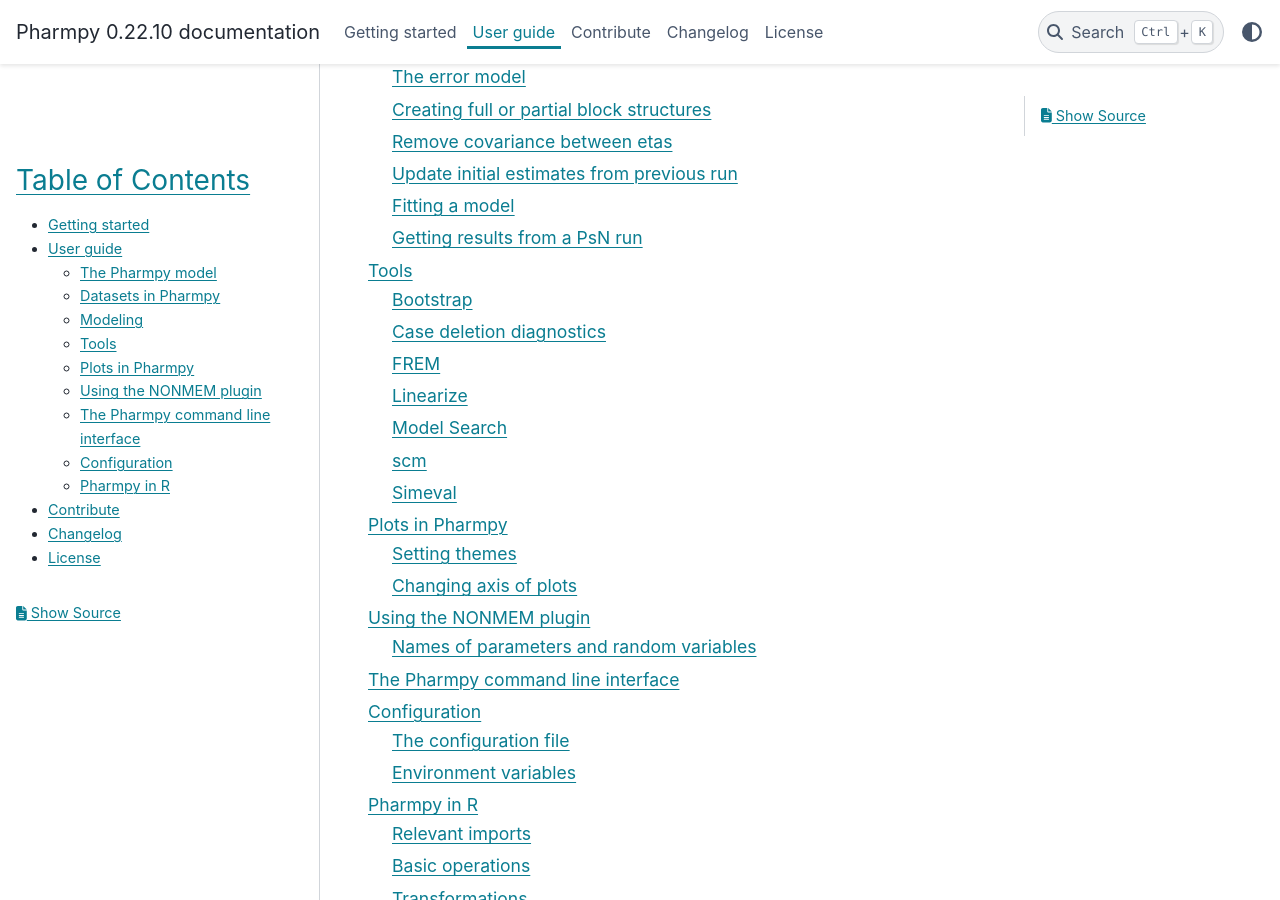
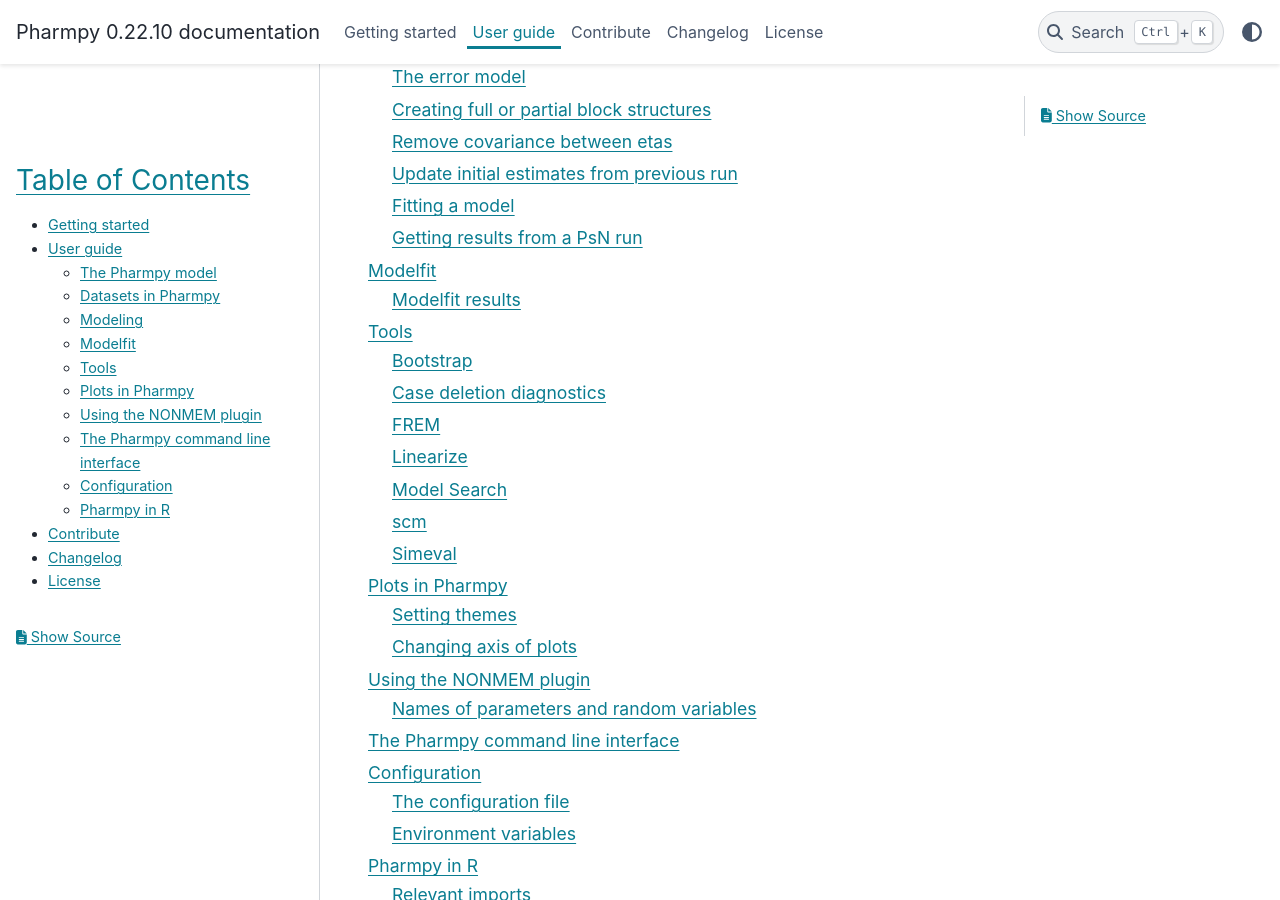
Before and after one commit to pharmpy/pharmpy, a Sphinx documentation site: the page built from docs/user_guide.rst, in a window 1280 px wide and 900 px high, scrolled down 1008 px. Built offline with Sphinx 7.4.7 and the PyData theme 0.15.4, drawn with Linux system fonts in a browser that asks for light colours; pages that are not in the unit, such as notebooks, are missing from menus; some of the changed lines change nothing that is shown.

Commit message:
Create modelfit_results documentation

```diff
--- /dev/null
+++ b/docs/modelfit.rst
@@ -0,0 +1,160 @@
+========
+Modelfit
+========
+
+Pharmpy can retrieve results from a NONMEM run.
+
+.. math::
+
+~~~~~~~~~~~~~~~~
+Modelfit results
+~~~~~~~~~~~~~~~~
+
+Final OFV
+~~~~~~~~~
+
+The final OFV is available in `ofv`:
+
+.. jupyter-execute::
+
+    from pharmpy.modeling import read_model
+
+    model = read_model('tests/testdata/nonmem/pheno_real.mod')
+    model.modelfit_results.ofv
+
+
+Parameter summary
+~~~~~~~~~~~~~~~~~
+
+A summary of final parameter estimates, standard errors and relative standard errors
+
+.. jupyter-execute::
+
+    model.modelfit_results.parameter_summary()
+
+Parameter estimates
+~~~~~~~~~~~~~~~~~~~
+
+The `parameter_estimates` series contains the final estimates of all estimated parameters.
+
+.. jupyter-execute::
+
+    model.modelfit_results.parameter_estimates
+
+It is also possible to get the parameters with all variability parameters as standard deviations or correlations.
+
+.. jupyter-execute::
+
+   model.modelfit_results.parameter_estimates_sdcorr
+
+Standard errors of parameter estimates
+~~~~~~~~~~~~~~~~~~~~~~~~~~~~~~~~~~~~~~
+
+The standard errors of the parameter estimates are in the `standard_errors` series.
+
+.. jupyter-execute::
+
+    model.modelfit_results.standard_errors
+
+Or in `standard_errors_sdcorr` with variability parameters as standard deviations or correlations.
+
+.. jupyter-execute::
+
+    model.modelfit_results.standard_errors_sdcorr
+
+Relative standard errors of parameter estimates
+~~~~~~~~~~~~~~~~~~~~~~~~~~~~~~~~~~~~~~~~~~~~~~~
+
+The relative standard errors of the parameter estimates
+
+
+.. jupyter-execute::
+
+    model.modelfit_results.relative_standard_errors
+
+Covariance matrix
+~~~~~~~~~~~~~~~~~
+
+The covariance matrix for all estimated parameters
+
+.. jupyter-execute::
+
+    model.modelfit_results.covariance_matrix
+
+Correlation Matrix
+~~~~~~~~~~~~~~~~~~
+
+The correlation matrix for all estimated parameters.
+
+.. note::
+    Note to NONMEM users. This is a proper correlation matrix meaning that diagonal elements are 1.
+    Standard errors can be retrieved from `standard_errors`.
+
+.. jupyter-execute::
+
+    model.modelfit_results.correlation_matrix
+
+Information Matrix
+~~~~~~~~~~~~~~~~~~
+
+The information matrix for all estimated parameters. This is the inverse of the covariance matrix.
+
+.. jupyter-execute::
+
+    model.modelfit_results.information_matrix
+
+Indiviudal OFV
+~~~~~~~~~~~~~~
+
+The OFV for each individual or `iOFV` is in the `individual_ofv` series.
+
+.. jupyter-execute::
+
+    model.modelfit_results.individual_ofv
+
+Predictions
+~~~~~~~~~~~
+
+Different predictions can be found in `predictions`
+
+.. jupyter-execute::
+
+    model.modelfit_results.predictions
+
+Residuals
+~~~~~~~~~
+
+Different residual metrics can be found in `residuals`
+
+.. jupyter-execute::
+
+    model.modelfit_results.residuals
+
+Individual estimates
+~~~~~~~~~~~~~~~~~~~~
+
+Individual estimates (or EBEs)
+
+.. jupyter-execute::
+
+    model.modelfit_results.individual_estimates
+
+Uncertainty for the individual estimates can be found in `individual_estimates_covariance`, which is a series of covariance matrices for each individual.
+
+.. jupyter-execute::
+
+    model.modelfit_results.individual_estimates_covariance[1]
+
+Eta shrinkage
+~~~~~~~~~~~~~
+
+The results object has a function `eta_shrinkage` to calculate the eta shrinkage either on the standard deviation scale or on the variance scale
+
+.. jupyter-execute::
+
+    model.modelfit_results.eta_shrinkage()
+
+
+.. jupyter-execute::
+
+    model.modelfit_results.eta_shrinkage(sd=True)
--- a/docs/user_guide.rst
+++ b/docs/user_guide.rst
@@ -11,6 +11,7 @@
    model
    data
    modeling
+   modelfit
    tools
    plots
    nonmem_plugin
```
